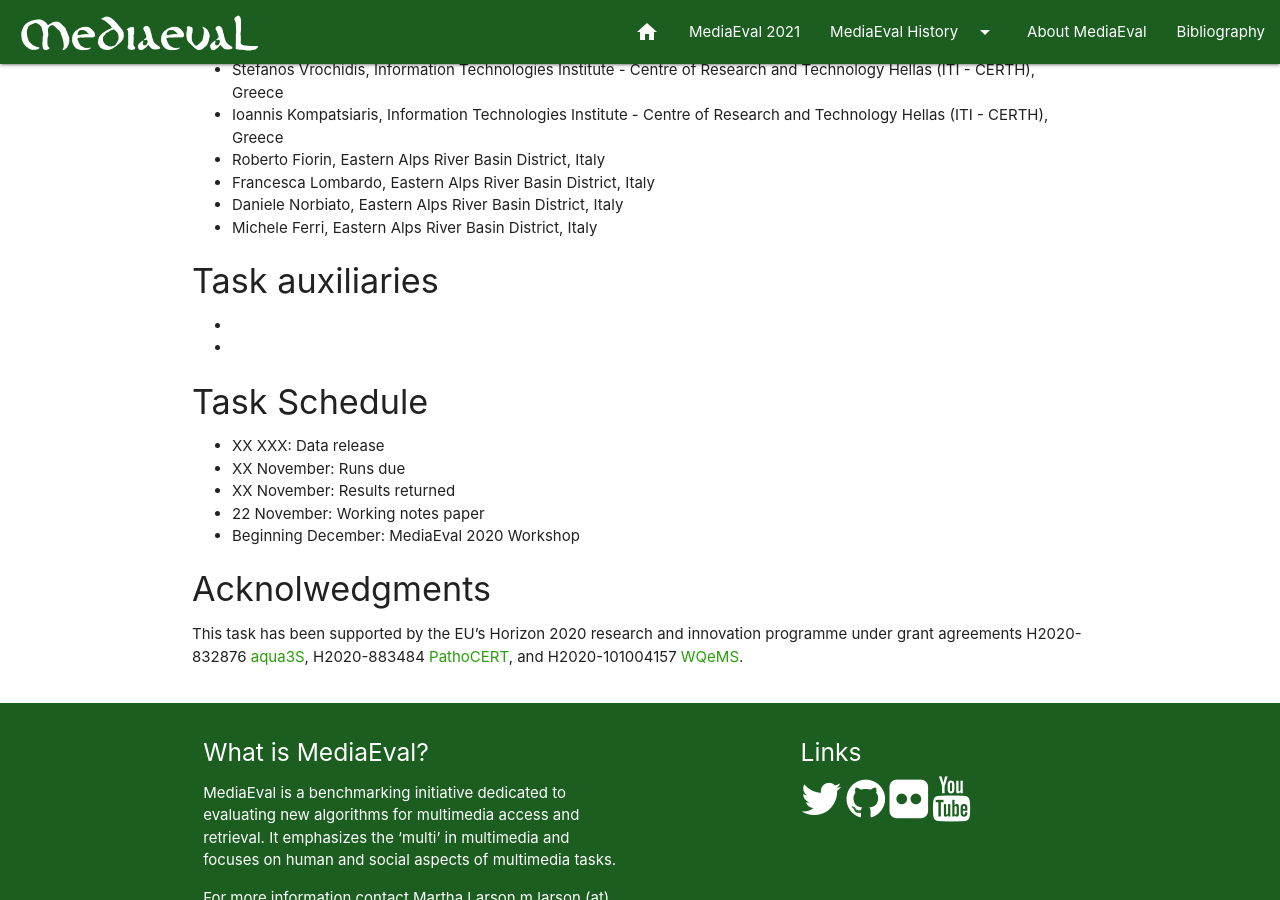
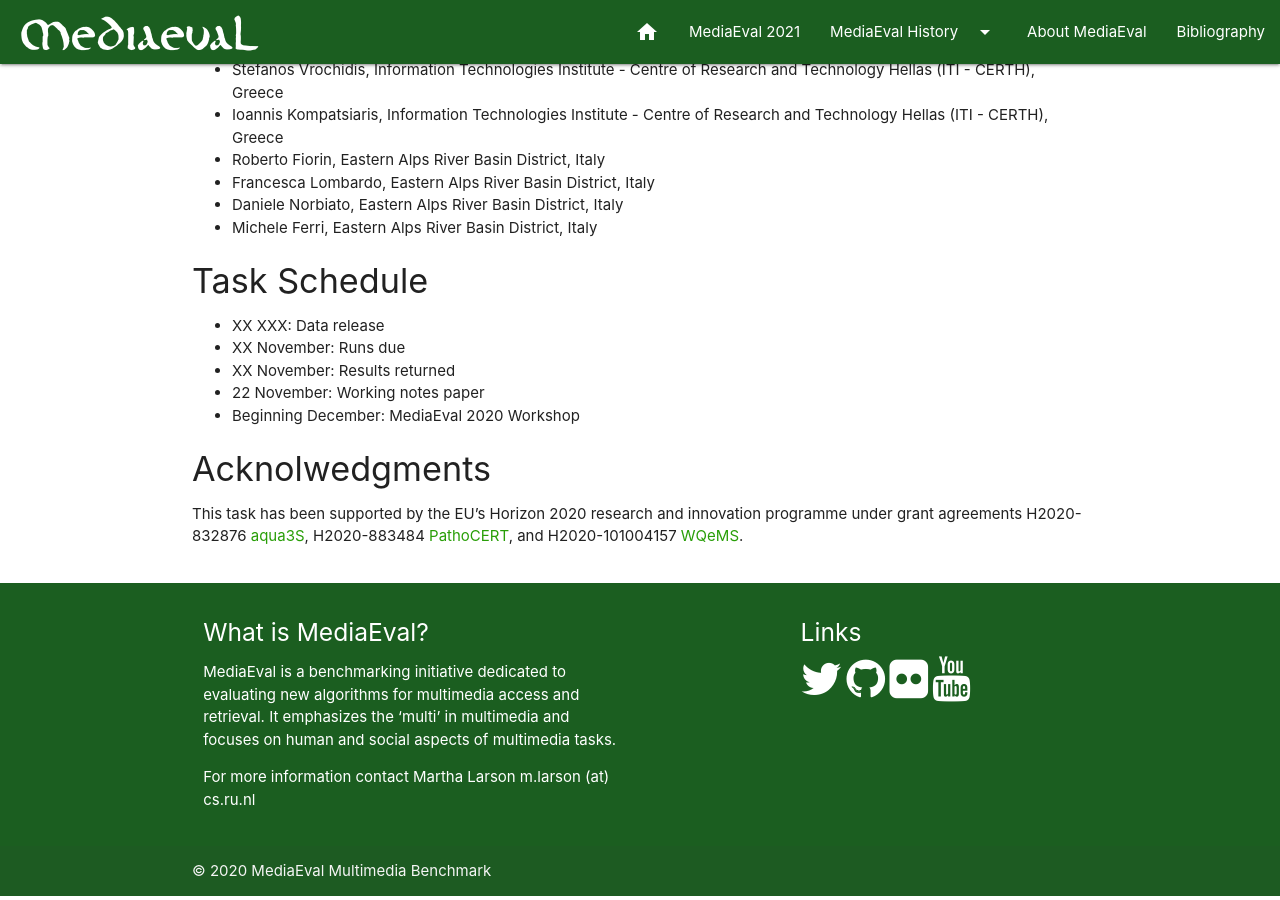
Before and after one commit to multimediaeval/multimediaeval.github.io, a Jekyll site: the page built from _editions/2021/tasks/watermm.md, in a window 1280 px wide and 900 px high, scrolled down 2080 px. Built offline with Jekyll 4.4.1, drawn with Linux system fonts in a browser that asks for light colours.

Commit message:
Update watermm.md

```diff
--- a/_editions/2021/tasks/watermm.md
+++ b/_editions/2021/tasks/watermm.md
@@ -72,13 +72,6 @@ We also recommend to read past years’ task papers in the MediaEval Proceedings
 * Daniele Norbiato, Eastern Alps River Basin District, Italy
 * Michele Ferri, Eastern Alps River Basin District, Italy
 
-
-#### Task auxiliaries
-<!-- # optional, delete if not used-->
-* <!-- # First auxiliary-->
-* <!-- # Second auxiliary-->
-<!-- # and so on-->
-
 #### Task Schedule
 * XX XXX: Data release <!-- # Replace XX with your date. We suggest setting the date in June-July-->
 * XX November: Runs due <!-- # Replace XX with your date. We suggest setting enough time in order to have enough time to assess and return the results by the Results returned deadline-->
```
